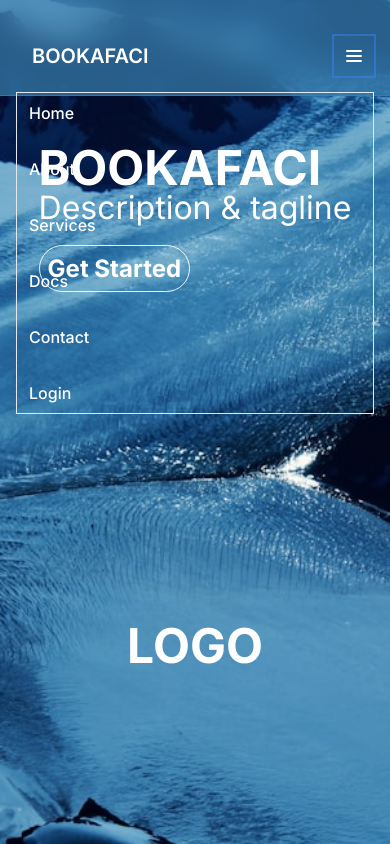
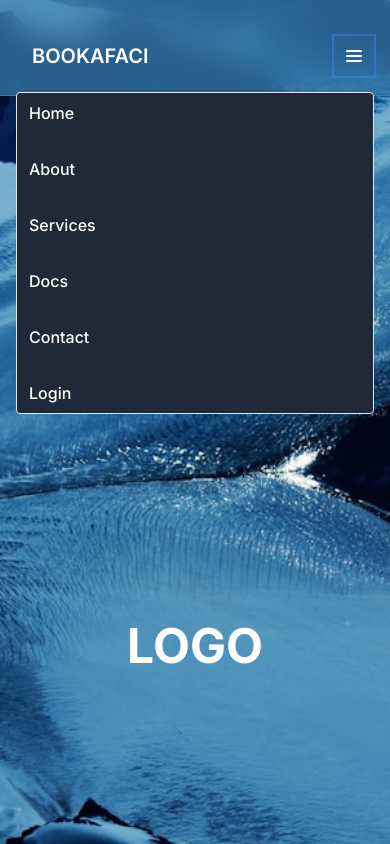
Before and after one commit to Irene050/BookAFaci, a React (Vite) app in the folder frontend/BookAFaci/: page / in a window 390 px wide. Both pictures are taken after a click on the button "Open main menu". Shown: the top 844 px of the page. Built offline with nearby package versions, Linux system fonts and the light colour scheme; no server answers; a web font is replaced by a local one.

Commit message:
landing page nav mobile fix

```diff
--- a/frontend/BookAFaci/src/components/landingnav.jsx
+++ b/frontend/BookAFaci/src/components/landingnav.jsx
@@ -20,7 +20,17 @@ function landingnav() {
                     <svg className="w-6 h-6 text-white" aria-hidden="true" xmlns="http://www.w3.org/2000/svg" width="24" height="24" fill="none" viewBox="0 0 24 24"><path stroke="currentColor" strokeLinecap="round" strokeWidth="2" d="M5 7h14M5 12h14M5 17h14" /></svg>
                 </button>
                 <div className={`${open ? 'block' : 'hidden'} w-full md:block md:w-auto`} id="navbar-default">
-                    <ul className="font-medium flex flex-col gap-4 md:p-0 mt-4 border border-default rounded-base bg-neutral-secondary-soft md:flex-row md:space-x-8 rtl:space-x-reverse md:mt-0 md:border-0 md:bg-neutral-primary">
+                    <ul className="font-medium flex flex-col gap-4 md:p-0 mt-4 border rounded border-default rounded-base bg-neutral-secondary-soft md:flex-row md:space-x-8 rtl:space-x-reverse md:mt-0 md:border-0 md:bg-neutral-primary
+                    min-[320px]:bg-gray-800
+                    min-[375px]:bg-gray-800
+                    min-[425px]:bg-gray-800
+                    min-[764px]:bg-gray-800
+                    min-[641px]:bg-gray-800
+                    sm:bg-transparent
+                    md:bg-transparent
+                    lg:bg-transparent
+                    xl:bg-transparent
+                    ">
                         <li>
                             <a href="#" onClick={() => setOpen(false)} className="block py-2 px-3 text-white bg-brand rounded md:bg-transparent md:text-fg-brand md:p-0 hover:text-[#b4dfff]" aria-current="page">Home</a>
                         </li>
```
